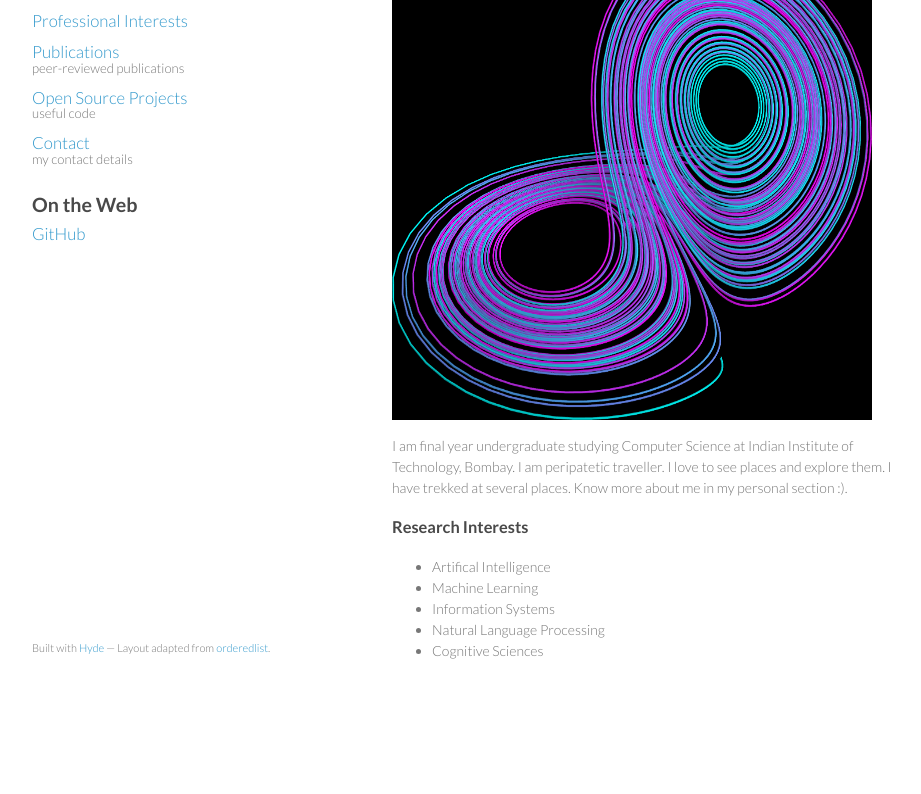
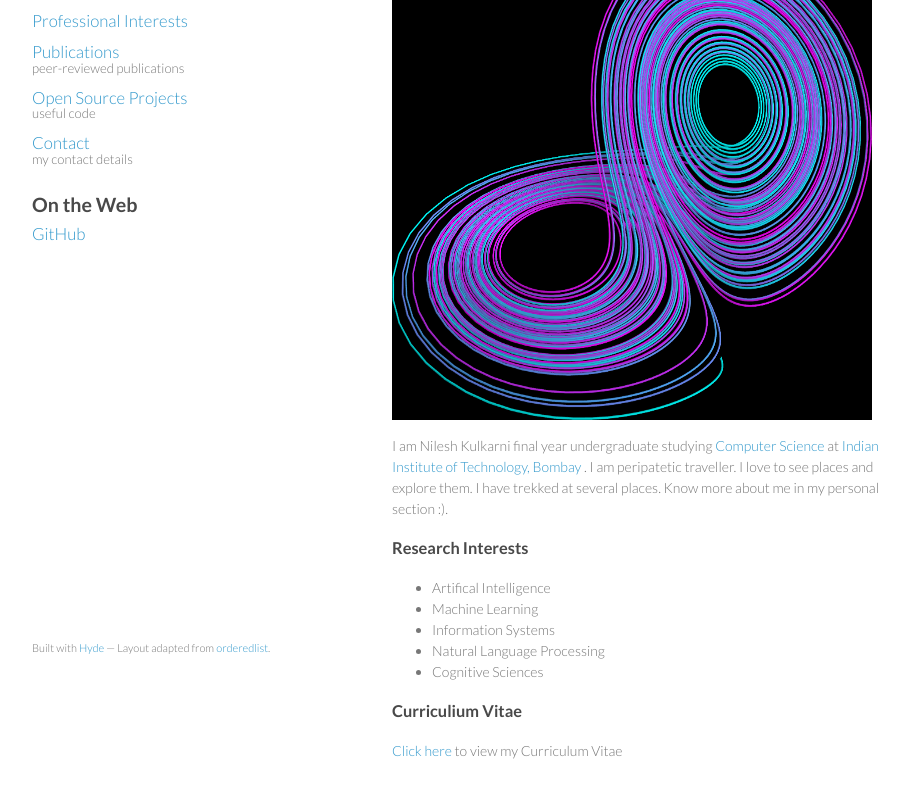
Before and after one commit to adityakumarakash/nileshkulkarni.github.io, a plain HTML site: page index.html in a window 1280 px wide. Shown: the part 118-912 px from the top of the page, without its empty margins (178-1099 px from the left). Before the commit the page ends 849 px from the top, so only its background shows below. Drawn offline with Linux system fonts and the light colour scheme.

Commit message:
added cv

```diff
--- a/index.html
+++ b/index.html
@@ -85,7 +85,7 @@
           <section id="main">
 
             <img src="/media/images/l63_square.png" alt="Lorenz Attractor" width=480 height=480>
-<p>I am final year undergraduate studying Computer Science at Indian Institute of Technology, Bombay. I am peripatetic traveller. I love to see places and explore them. I have trekked at several places. Know more about me in my personal section :).</p>
+<p>I am Nilesh Kulkarni final year undergraduate studying <a href= "www.cse.iitb.ac.in">Computer Science</a> at <a href = "www.iitb.ac.in">Indian Institute of Technology, Bombay </a>. I am peripatetic traveller. I love to see places and explore them. I have trekked at several places. Know more about me in my personal section :).</p>
 		<h3> Research Interests </h3>
 		<ul>
 			<li>Artifical Intelligence</li>
@@ -93,8 +93,9 @@
 			<li>Information Systems</li>
 			<li>Natural Language Processing</li>
 			<li>Cognitive Sciences</li>
-
 		</ul>
+		<h3> Curriculium Vitae </h3>
+		<p> <a href ="cv/nileshkulkarni.pdf"> Click here </a> to view my Curriculum Vitae </p>
 
 
           </section>
```
